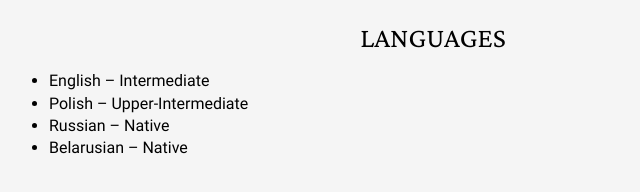
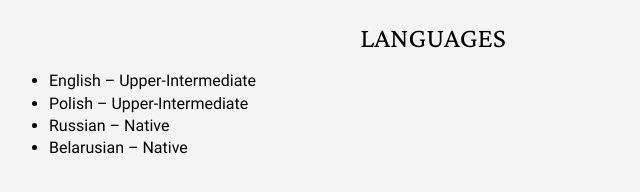
Before and after one commit to palinamarkovich/palinamarkovich.github.io, a website built with Vite: page index.html in a window 1280 px wide. Shown: the part 1291-1483 px from the top of the page, 207-847 px from the left. Built offline with nearby package versions, Linux system fonts and the light colour scheme.

Commit message:
Update lang level

```diff
--- a/index.html
+++ b/index.html
@@ -133,7 +133,7 @@
 		<h2 class="heading heading--lg">Languages</h2>
 		<ul class="list">
 			<li class="list__item">
-				English – Intermediate
+				English – Upper-Intermediate
 			</li>
 			<li class="list__item">
 				Polish – Upper-Intermediate
```
Also changed, not shown: docs/index.html (+1 -1 lines).
